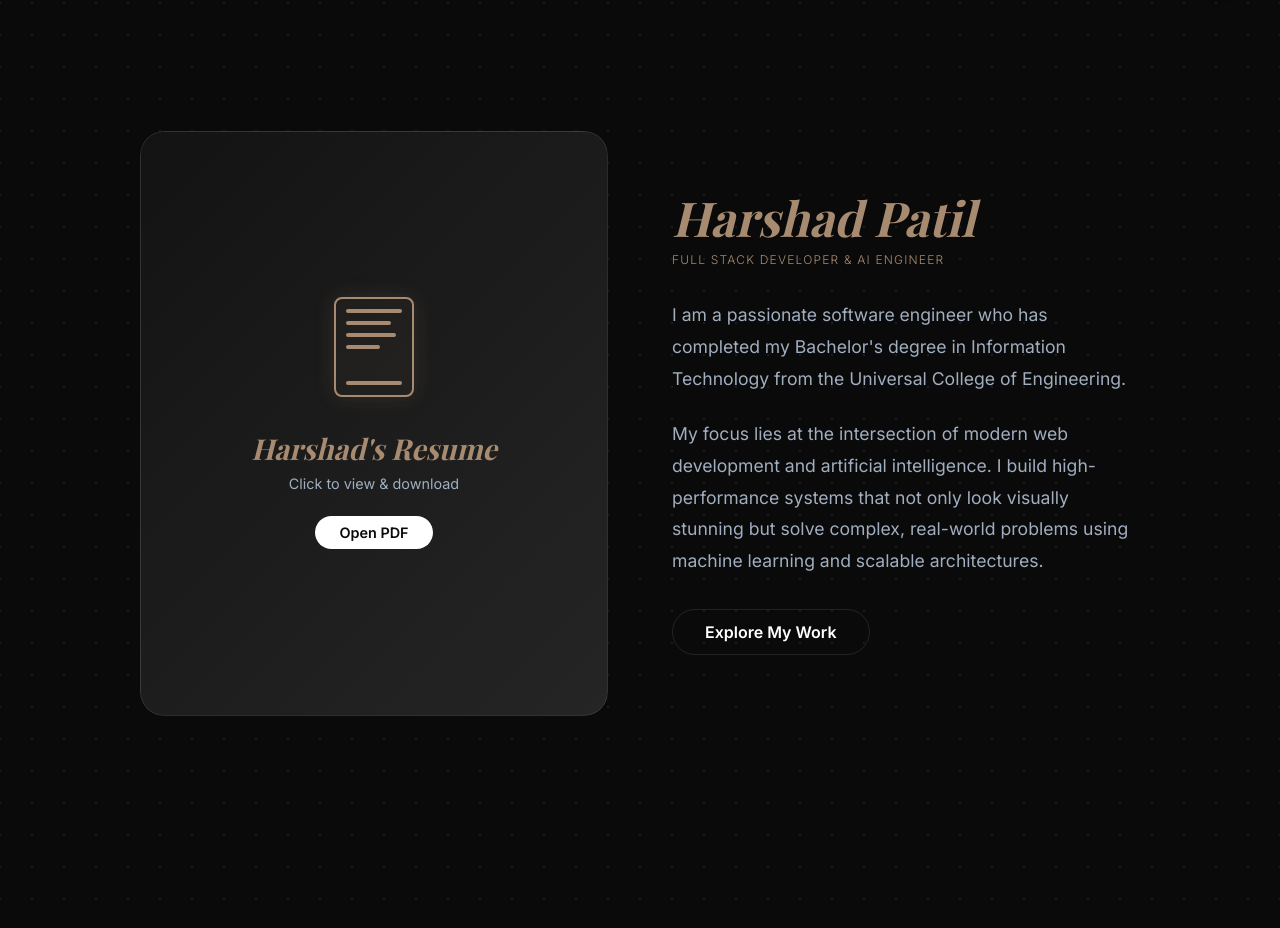
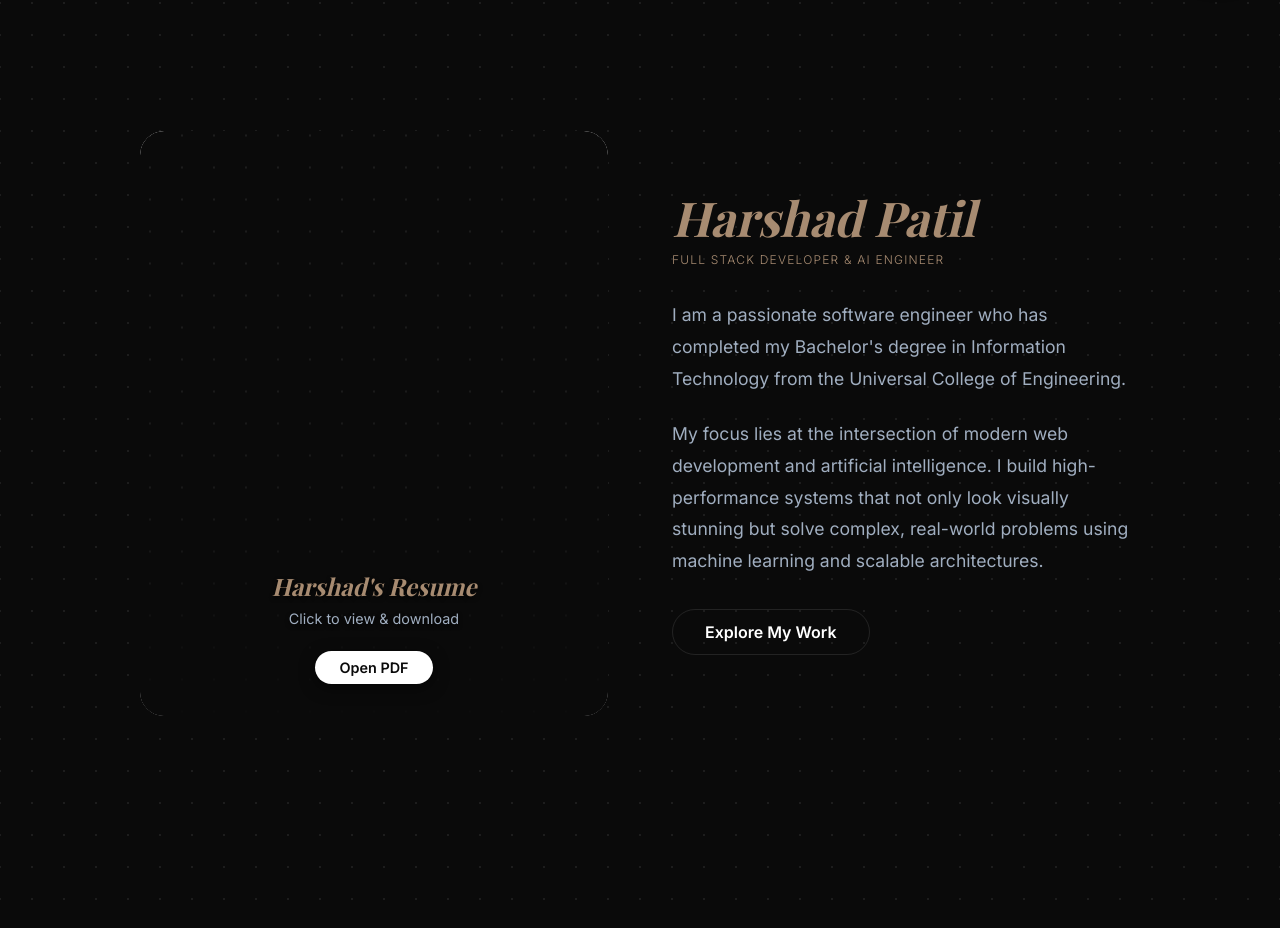
Before and after one commit to Harshad2708/harshad-portfolio, a React (Vite) app: page / in a window 1280 px wide. Shown: the part 797-1725 px from the top of the page. Built offline with nearby package versions, Linux system fonts and the light colour scheme; a web font is replaced by a local one.

Commit message:
feat: show live preview of resume pdf inside the card

```diff
--- a/src/sections/About.jsx
+++ b/src/sections/About.jsx
@@ -31,40 +31,38 @@ export default function About() {
           <div
             style={{
               width: '100%', height: '100%',
-              background: 'linear-gradient(135deg, rgba(20,20,20,0.9), rgba(40,40,40,0.9))',
               position: 'absolute', inset: 0,
-              display: 'flex', flexDirection: 'column', justifyContent: 'center', alignItems: 'center',
-              color: 'var(--text-primary)',
-              border: '1px solid var(--glass-border)',
+              backgroundColor: '#fff',
               borderRadius: '24px',
-              padding: '2rem',
-              textAlign: 'center'
+              overflow: 'hidden'
             }}
             className="resume-card-hover"
           >
-            {/* Visual representation of a document */}
+            {/* PDF Preview */}
+            <iframe
+              src="/resume.pdf#toolbar=0&navpanes=0&scrollbar=0&view=FitH"
+              style={{
+                width: '100%', height: '100%',
+                border: 'none',
+                pointerEvents: 'none' // Crucial: lets clicks pass through to the <a> tag
+              }}
+              title="Resume Preview"
+            />
+
+            {/* Dark overlay with text and button at the bottom */}
             <div style={{
-              width: '80px', height: '100px',
-              border: '2px solid var(--accent-gold)',
-              borderRadius: '8px',
-              display: 'flex', flexDirection: 'column',
-              padding: '10px', gap: '8px',
-              marginBottom: '2rem',
-              boxShadow: '0 0 20px rgba(167, 139, 113, 0.2)',
-              backgroundColor: 'rgba(167, 139, 113, 0.05)'
+              position: 'absolute', inset: 0,
+              background: 'linear-gradient(to top, rgba(10,10,10,0.9) 0%, rgba(10,10,10,0.2) 40%, transparent 100%)',
+              display: 'flex', flexDirection: 'column', justifyContent: 'flex-end', alignItems: 'center',
+              padding: '2rem',
+              pointerEvents: 'none'
             }}>
-              <div style={{ height: '4px', background: 'var(--accent-gold)', width: '100%', borderRadius: '2px' }}></div>
-              <div style={{ height: '4px', background: 'var(--accent-gold)', width: '80%', borderRadius: '2px' }}></div>
-              <div style={{ height: '4px', background: 'var(--accent-gold)', width: '90%', borderRadius: '2px' }}></div>
-              <div style={{ height: '4px', background: 'var(--accent-gold)', width: '60%', borderRadius: '2px' }}></div>
-              <div style={{ height: '4px', background: 'var(--accent-gold)', width: '100%', borderRadius: '2px', marginTop: 'auto' }}></div>
-            </div>
+              <h3 className="playfair italic text-gold" style={{ fontSize: '1.5rem', marginBottom: '0.5rem', textShadow: '0 2px 4px rgba(0,0,0,0.8)' }}>Harshad's Resume</h3>
+              <p className="text-gray" style={{ fontSize: '0.9rem', marginBottom: '1.5rem', textShadow: '0 2px 4px rgba(0,0,0,0.8)' }}>Click to view & download</p>
 
-            <h3 className="playfair italic text-gold" style={{ fontSize: '1.8rem', marginBottom: '0.5rem' }}>Harshad's Resume</h3>
-            <p className="text-gray" style={{ fontSize: '0.9rem', marginBottom: '1.5rem' }}>Click to view & download</p>
-
-            <div className="btn-primary" style={{ padding: '0.5rem 1.5rem', fontSize: '0.9rem', pointerEvents: 'none' }}>
-              Open PDF
+              <div className="btn-primary" style={{ padding: '0.5rem 1.5rem', fontSize: '0.9rem', boxShadow: '0 4px 15px rgba(0,0,0,0.5)' }}>
+                Open PDF
+              </div>
             </div>
           </div>
         </motion.a>
```
